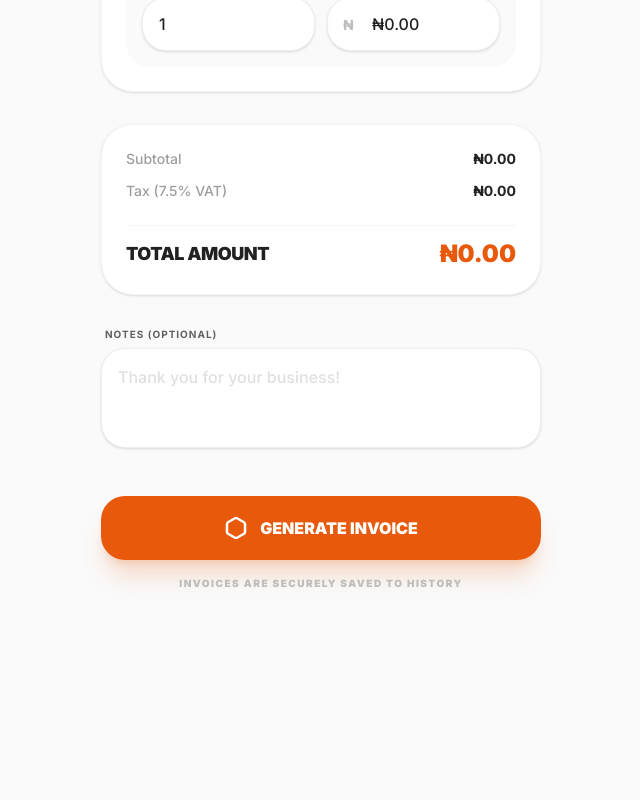
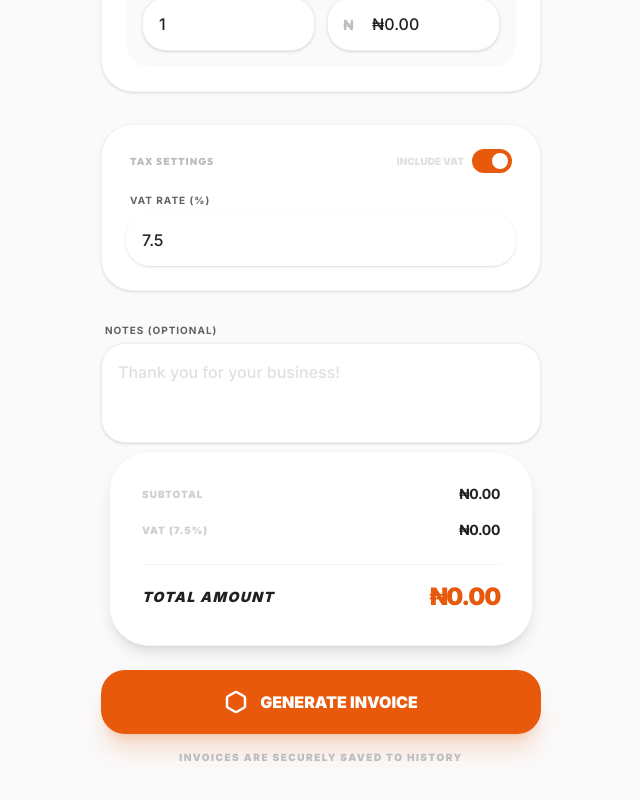
Before and after one commit to Mudigram/Proofa, a Next.js app: page /invoice in a window 1280 px wide. Shown: the part 1339-2139 px from the top of the page, without its empty margins (319-959 px from the left). Built offline with nearby package versions, Linux system fonts and the light colour scheme.

Commit message:
Vat and Time

```diff
--- a/app/page.tsx
+++ b/app/page.tsx
@@ -87,6 +87,10 @@ export default function HomePage() {
     setIsEditingName(true);
   };
 
+  const now = new Date();
+  const hour = now.getHours();
+  const greeting = hour < 12 ? "Good Morning" : hour < 18 ? "Good Afternoon" : "Good Evening";
+
   const handleSaveName = () => {
     const finalName = tempName.trim() || "User";
     saveUserName(finalName);
@@ -138,7 +142,7 @@ export default function HomePage() {
               </div>
             ) : (
               <h1 className="text-3xl font-extrabold text-surface-900 tracking-tight flex items-center gap-1.5 group">
-                Good Morning, <span className="text-primary-600">{userName}</span>
+                {greeting}, <span className="text-primary-600">{userName}</span>
                 <button
                   onClick={handleEditName}
                   className="p-2 opacity-40 hover:opacity-100 hover:bg-surface-900 rounded-full transition-all text-surface-400"
--- a/components/forms/InvoiceForm.tsx
+++ b/components/forms/InvoiceForm.tsx
@@ -24,6 +24,8 @@ export default function InvoiceForm() {
         items: [{ id: "1", name: "", quantity: 1, price: 0 }],
         notes: "",
         logoUrl: undefined,
+        includeVat: true,
+        vatRate: 7.5,
     });
 
     const [errors, setErrors] = useState<Record<string, string>>({});
@@ -33,7 +35,10 @@ export default function InvoiceForm() {
         return formData.items.reduce((acc, item) => acc + item.quantity * item.price, 0);
     }, [formData.items]);
 
-    const tax = useMemo(() => subtotal * 0.075, [subtotal]);
+    const tax = useMemo(() => {
+        return formData.includeVat ? subtotal * ((formData.vatRate || 0) / 100) : 0;
+    }, [subtotal, formData.includeVat, formData.vatRate]);
+
     const total = useMemo(() => subtotal + tax, [subtotal, tax]);
 
     useEffect(() => {
@@ -237,22 +242,32 @@ export default function InvoiceForm() {
                             </StaggerItem>
 
                             <StaggerItem>
-                                <div className="bg-white p-6 rounded-[2rem] border border-surface-100 shadow-sm">
-                                    <div className="flex flex-col gap-3">
-                                        <div className="flex justify-between items-center text-sm font-medium text-surface-500">
-                                            <span>Subtotal</span>
-                                            <span className="font-bold text-surface-900">{formatCurrency(subtotal)}</span>
-                                        </div>
-                                        <div className="flex justify-between items-center text-sm font-medium text-surface-500">
-                                            <span>Tax (7.5% VAT)</span>
-                                            <span className="font-bold text-surface-900">{formatCurrency(tax)}</span>
-                                        </div>
-                                        <div className="flex justify-between items-center mt-3 pt-3 border-t border-surface-100">
-                                            <span className="text-lg font-black text-surface-900 uppercase tracking-tight">Total Amount</span>
-                                            <span className="text-2xl font-black text-primary-500">{formatCurrency(total)}</span>
+                                <section className="flex flex-col gap-5 bg-white p-6 rounded-[2rem] border border-surface-100 shadow-sm transition-all focus-within:ring-2 focus-within:ring-primary-500/10">
+                                    <div className="flex items-center justify-between px-1">
+                                        <h3 className="text-[10px] font-black uppercase tracking-widest text-surface-400">Tax Settings</h3>
+                                        <div className="flex items-center gap-2">
+                                            <span className="text-[10px] font-black uppercase text-surface-300">Include VAT</span>
+                                            <button
+                                                onClick={() => handleChange("includeVat", !formData.includeVat)}
+                                                className={`w-10 h-6 rounded-full transition-all relative ${formData.includeVat ? 'bg-primary-500' : 'bg-surface-200'}`}
+                                            >
+                                                <div className={`absolute top-1 w-4 h-4 bg-white rounded-full transition-all ${formData.includeVat ? 'left-5' : 'left-1'}`} />
+                                            </button>
                                         </div>
                                     </div>
-                                </div>
+                                    {formData.includeVat && (
+                                        <div className="animate-in fade-in slide-in-from-top-2 duration-300">
+                                            <Input
+                                                label="VAT RATE (%)"
+                                                type="number"
+                                                placeholder="7.5"
+                                                value={formData.vatRate}
+                                                onChange={(e) => handleChange("vatRate", parseFloat(e.target.value) || 0)}
+                                                className="bg-surface-50 border-none"
+                                            />
+                                        </div>
+                                    )}
+                                </section>
                             </StaggerItem>
 
                             <StaggerItem>
@@ -278,6 +293,26 @@ export default function InvoiceForm() {
 
                 <StaggerContainer delayChildren={0.5}>
                     <StaggerItem>
+                        <div className="bg-white p-8 rounded-[2.5rem] border border-surface-100 shadow-lg mb-6 mx-2 -mt-4 relative z-10">
+                            <div className="flex flex-col gap-4">
+                                <div className="flex justify-between items-center text-sm font-medium text-surface-500 tracking-tight">
+                                    <span className="uppercase tracking-widest text-[10px] font-black opacity-50">Subtotal</span>
+                                    <span className="font-bold text-surface-900">{formatCurrency(subtotal)}</span>
+                                </div>
+                                {formData.includeVat && (
+                                    <div className="flex justify-between items-center text-sm font-medium text-surface-500 tracking-tight">
+                                        <span className="uppercase tracking-widest text-[10px] font-black opacity-50">VAT ({formData.vatRate}%)</span>
+                                        <span className="font-bold text-surface-900">{formatCurrency(tax)}</span>
+                                    </div>
+                                )}
+                                <div className="flex justify-between items-center mt-2 pt-4 border-t border-surface-100">
+                                    <span className="text-sm font-black text-surface-900 uppercase tracking-widest italic">Total Amount</span>
+                                    <span className="text-2xl font-black text-primary-500 tracking-tighter">{formatCurrency(total)}</span>
+                                </div>
+                            </div>
+                        </div>
+                    </StaggerItem>
+                    <StaggerItem>
                         <div className="flex flex-col gap-4 mt-6">
                             <button
                                 onClick={() => handleModeSwitch("preview")}
--- a/components/templates/Bold.tsx
+++ b/components/templates/Bold.tsx
@@ -24,7 +24,12 @@ export default function BoldTemplate({ data, type }: TemplateProps) {
 
     const items = isReceipt ? [] : (isInvoice ? invoice.items : order.items);
     const subtotal = isReceipt ? receipt.amount : items.reduce((acc, item) => acc + (item.quantity * item.price), 0);
-    const tax = isInvoice ? subtotal * 0.075 : 0;
+
+    // Dynamic Tax Calculation
+    const vatRate = isInvoice ? (invoice.vatRate ?? 7.5) : 0;
+    const includeVat = isInvoice ? (invoice.includeVat ?? true) : false;
+    const tax = includeVat ? subtotal * (vatRate / 100) : 0;
+
     const total = isReceipt ? receipt.amount : (isOrder ? order.totalAmount : subtotal + tax);
 
     return (
@@ -122,9 +127,9 @@ export default function BoldTemplate({ data, type }: TemplateProps) {
                 <div className="mt-12 bg-surface-900 text-white p-8 rounded-[2rem] flex flex-col gap-4 shadow-2xl relative overflow-hidden">
                     <div className="absolute top-0 right-0 w-32 h-32 bg-primary-500 opacity-20 blur-3xl -translate-y-1/2 translate-x-1/2" />
 
-                    {isInvoice && (
+                    {isInvoice && includeVat && (
                         <div className="flex justify-between items-center text-xs opacity-60 font-bold uppercase tracking-widest">
-                            <span>Subtotal + VAT</span>
+                            <span>Subtotal + VAT ({vatRate}%)</span>
                             <span>{formatCurrency(subtotal + tax)}</span>
                         </div>
                     )}
--- a/components/templates/Classic.tsx
+++ b/components/templates/Classic.tsx
@@ -24,7 +24,12 @@ export default function ClassicTemplate({ data, type }: TemplateProps) {
 
     const items = isReceipt ? [] : (isInvoice ? invoice.items : order.items);
     const subtotal = isReceipt ? receipt.amount : items.reduce((acc, item) => acc + (item.quantity * item.price), 0);
-    const tax = isInvoice ? subtotal * 0.085 : 0; // Using 8.5% as in the screenshot
+
+    // Dynamic Tax Calculation
+    const vatRate = isInvoice ? (invoice.vatRate ?? 8.5) : 0;
+    const includeVat = isInvoice ? (invoice.includeVat ?? true) : false;
+    const tax = includeVat ? subtotal * (vatRate / 100) : 0;
+
     const total = isReceipt ? receipt.amount : (isOrder ? order.totalAmount : subtotal + tax);
 
     return (
@@ -106,9 +111,9 @@ export default function ClassicTemplate({ data, type }: TemplateProps) {
                         <span className="uppercase tracking-widest">Subtotal</span>
                         <span>{formatCurrency(subtotal)}</span>
                     </div>
-                    {isInvoice && (
+                    {isInvoice && includeVat && (
                         <div className="flex justify-between items-center text-xs font-bold text-surface-400">
-                            <span className="uppercase tracking-widest">Tax (8.5%)</span>
+                            <span className="uppercase tracking-widest">Tax ({vatRate}%)</span>
                             <span>{formatCurrency(tax)}</span>
                         </div>
                     )}
--- a/components/templates/Minimalist.tsx
+++ b/components/templates/Minimalist.tsx
@@ -25,7 +25,12 @@ export default function MinimalistTemplate({ data, type }: TemplateProps) {
     // Calculate totals for multi-item documents
     const items = isReceipt ? [] : (isInvoice ? invoice.items : order.items);
     const subtotal = isReceipt ? receipt.amount : items.reduce((acc, item) => acc + (item.quantity * item.price), 0);
-    const tax = isInvoice ? subtotal * 0.075 : 0;
+
+    // Dynamic Tax Calculation
+    const vatRate = isInvoice ? (invoice.vatRate ?? 7.5) : 0;
+    const includeVat = isInvoice ? (invoice.includeVat ?? true) : false;
+    const tax = includeVat ? subtotal * (vatRate / 100) : 0;
+
     const total = isReceipt ? receipt.amount : (isOrder ? order.totalAmount : subtotal + tax);
 
     return (
@@ -111,14 +116,14 @@ export default function MinimalistTemplate({ data, type }: TemplateProps) {
 
             {/* Summary Section */}
             <div className="mt-12 pt-8 border-t-2 border-surface-900 flex flex-col gap-2">
-                {isInvoice && (
+                {isInvoice && includeVat && (
                     <>
                         <div className="flex justify-between items-center text-xs">
                             <span className="text-surface-400 font-bold uppercase tracking-widest">Subtotal</span>
                             <span className="font-bold">{formatCurrency(subtotal)}</span>
                         </div>
                         <div className="flex justify-between items-center text-xs">
-                            <span className="text-surface-400 font-bold uppercase tracking-widest">VAT (7.5%)</span>
+                            <span className="text-surface-400 font-bold uppercase tracking-widest">VAT ({vatRate}%)</span>
                             <span className="font-bold">{formatCurrency(tax)}</span>
                         </div>
                     </>
--- a/lib/ShareUtils.ts
+++ b/lib/ShareUtils.ts
@@ -34,7 +34,8 @@ export const shareContent = async (options: ShareOptions): Promise<boolean> => {
  */
 export const shareOnWhatsApp = (text: string) => {
     const encodedText = encodeURIComponent(text);
-    const url = `https://wa.me/?text=${encodedText}`;
+    // Use api.whatsapp.com for better cross-platform compatibility
+    const url = `https://api.whatsapp.com/send?text=${encodedText}`;
     window.open(url, "_blank");
 };
 
--- a/lib/types.ts
+++ b/lib/types.ts
@@ -48,6 +48,8 @@ export interface InvoiceData {
     items: LineItem[];
     notes?: string;
     logoUrl?: string;
+    includeVat: boolean;
+    vatRate?: number;
 }
 
 /** Order summary form data */
```
Also changed, not shown: components/LivePreview.tsx (+25 -10 lines), 1 other file (tests, documents, lock files or other folders).
